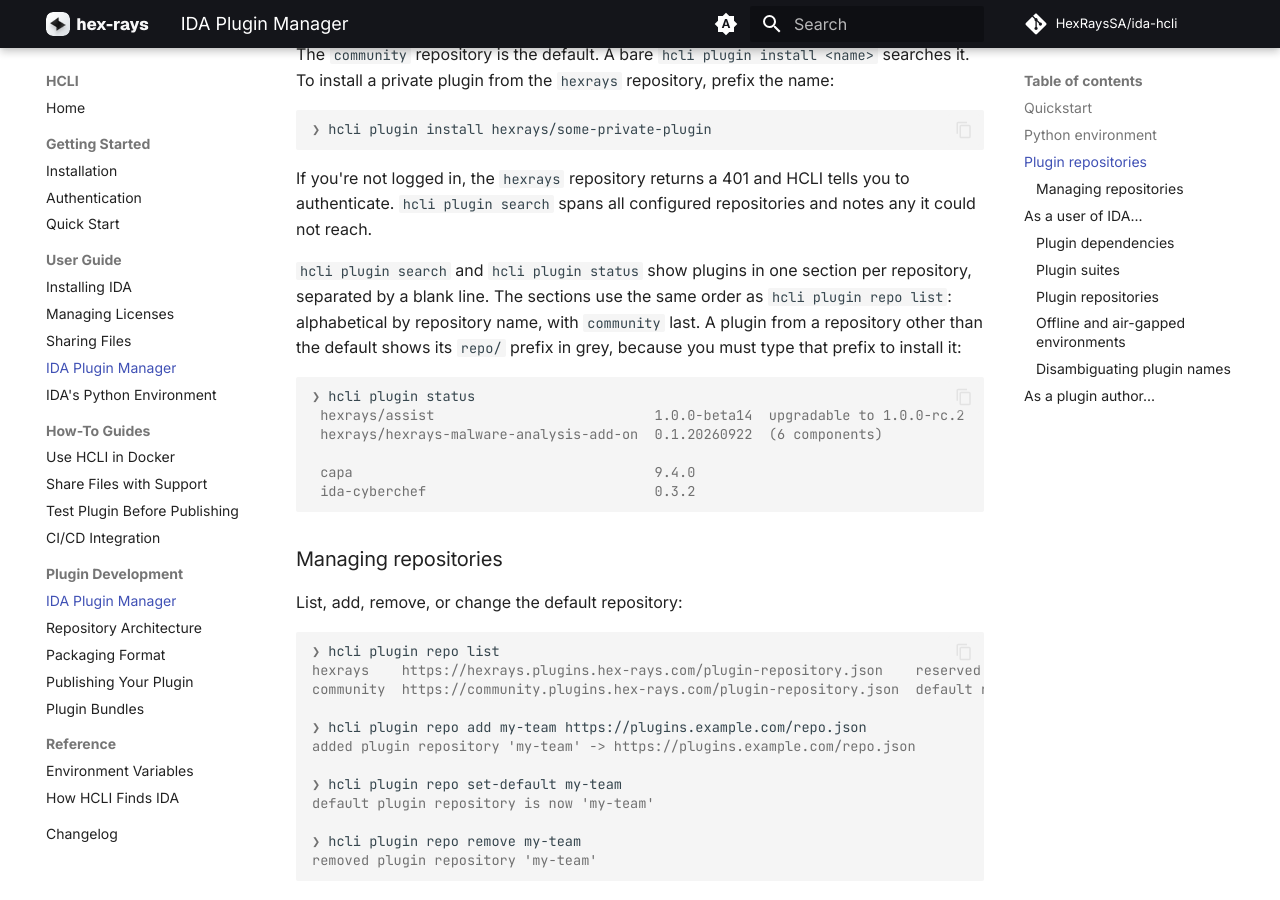
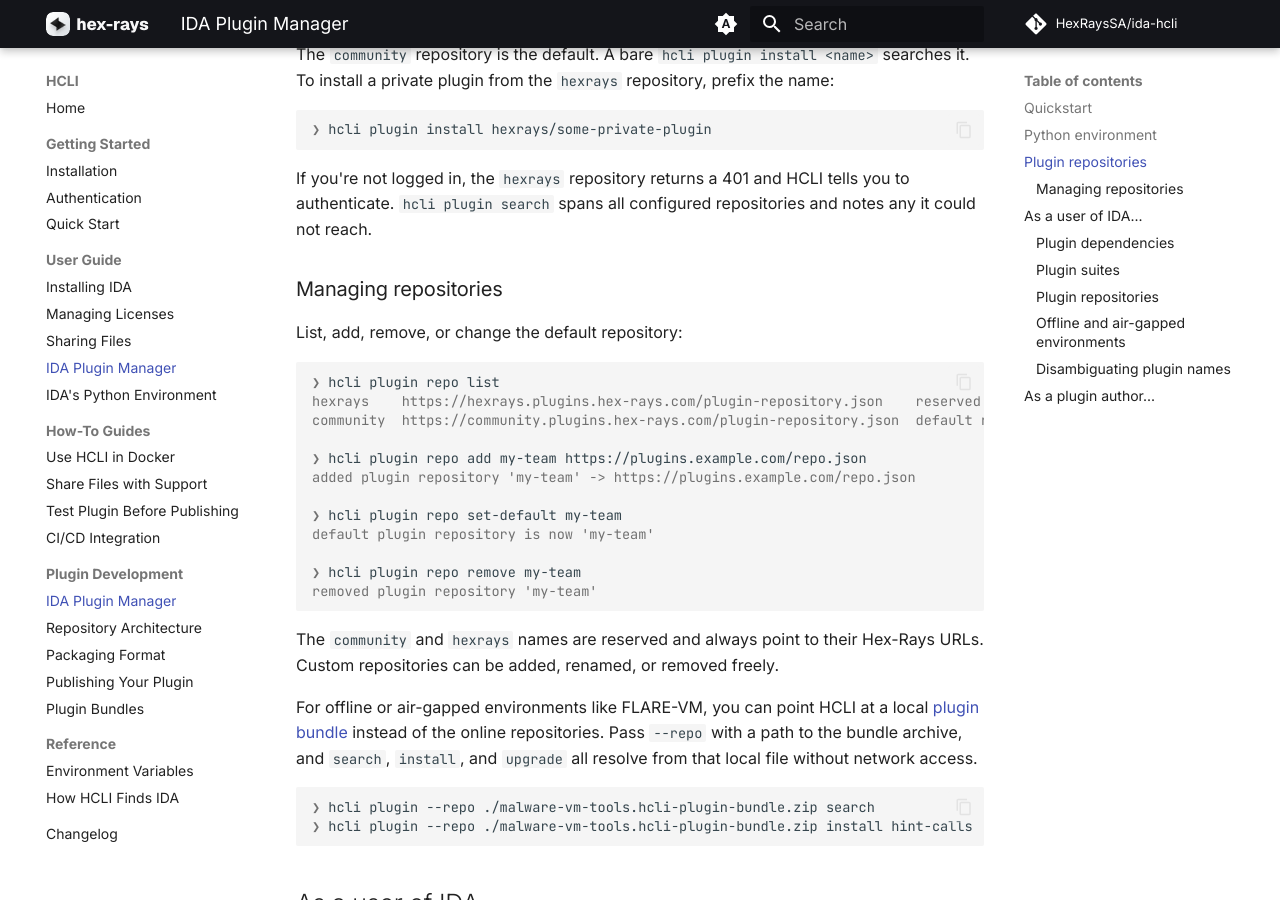
Before and after one commit to HexRaysSA/ida-hcli, an MkDocs documentation site: the page built from docs/user-guide/plugin-manager.md, in a window 1280 px wide and 900 px high, scrolled down 1808 px. Built offline with MkDocs 1.6.1 and Material for MkDocs 9.7.7, drawn with Linux system fonts in a browser that asks for light colours; comment, search, counter and statistics services are not loaded.

Commit message:
review: drop the repository grouping section from the plugin manager doc
Co-Authored-By: Claude Opus 5.5 <noreply@anthropic.com>

````diff
--- a/docs/user-guide/plugin-manager.md
+++ b/docs/user-guide/plugin-manager.md
@@ -73,17 +73,6 @@ The `community` repository is the default. A bare `hcli plugin install <name>` s
 ```
 
 If you're not logged in, the `hexrays` repository returns a 401 and HCLI tells you to authenticate. `hcli plugin search` spans all configured repositories and notes any it could not reach.
-
-`hcli plugin search` and `hcli plugin status` show plugins in one section per repository, separated by a blank line. The sections use the same order as `hcli plugin repo list`: alphabetical by repository name, with `community` last. A plugin from a repository other than the default shows its `repo/` prefix in grey, because you must type that prefix to install it:
-
-```console
-❯ hcli plugin status
- hexrays/assist                           1.0.0-beta14  upgradable to 1.0.0-rc.2
- hexrays/hexrays-malware-analysis-add-on  0.1.20260922  (6 components)
-
- capa                                     9.4.0
- ida-cyberchef                            0.3.2
-```
 
 ### Managing repositories
 
````
